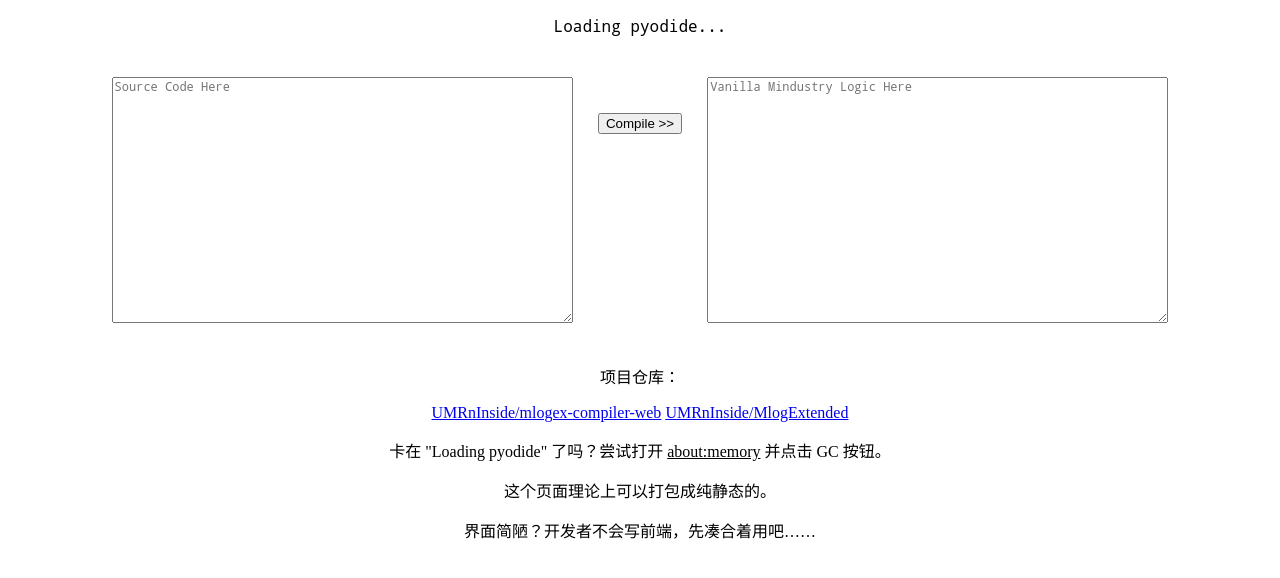
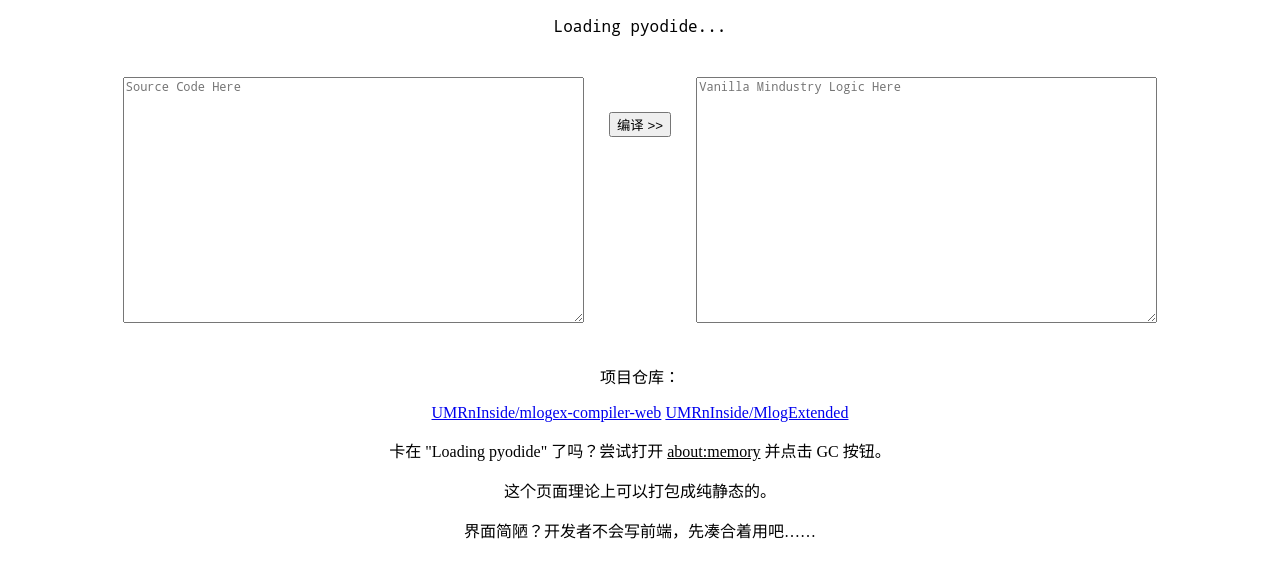
Before and after one commit to UMRnInside/mlogex-compiler-web, a plain HTML site: page index.zh.html in a window 1280 px wide. Shown: the part 50-628 px from the top of the page. Drawn offline with Linux system fonts and the light colour scheme; a script that the page names is missing.

Commit message:
Compile button text

```diff
--- a/index.zh.html
+++ b/index.zh.html
@@ -44,7 +44,7 @@ div.content>textarea{
             <textarea id="source-code-area" placeholder="Source Code Here" spellcheck="false"></textarea>
             <div class="buttons">
 
-                <button id='compile-btn' onclick='compile()' >Compile &gt;&gt;</button>
+                <button id='compile-btn' onclick='compile()' >编译 &gt;&gt;</button>
                 <p></p>
                 <!--
                 <button id='copy-code'>Copy &lt;&lt;</button>
```
